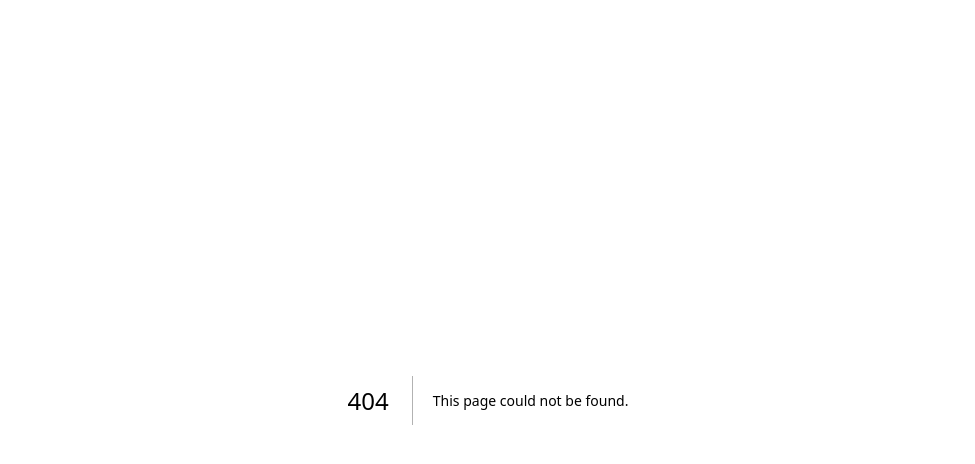
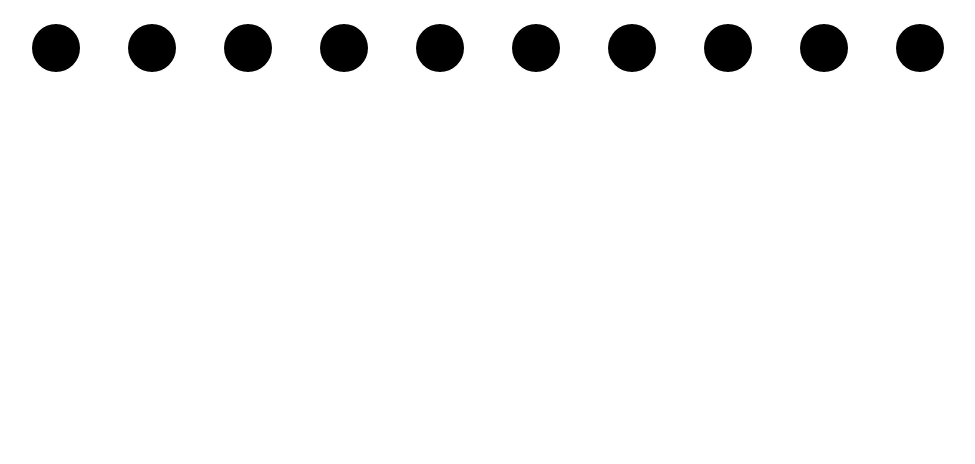
Before and after one commit to Tyasweningas/selvo, a Next.js app: page /dashboardcust in a window 1280 px wide. Before the commit this address had no page. Shown: the top 464 px of the page, without its empty margins (152-1127 px from the left). Built offline with nearby package versions, Linux system fonts and the light colour scheme.

Commit message:
save local change

```diff
--- /dev/null
+++ b/src/app/(customer)/dashboardcust/page.tsx
@@ -0,0 +1,38 @@
+export default function dashboardCust () {
+    return (
+        <div className="flex flex-col items-center">
+            <div className="flex flex-row gap-12 pt-6">
+                       <div className="bg-black rounded-full w-12 h-12 flex items-center justify-center">
+
+                       </div>
+                       <div className="bg-black rounded-full w-12 h-12 flex items-center justify-center">
+
+                       </div>
+                       <div className="bg-black rounded-full w-12 h-12 flex items-center justify-center">
+
+                       </div>
+                       <div className="bg-black rounded-full w-12 h-12 flex items-center justify-center">
+
+                       </div>
+                       <div className="bg-black rounded-full w-12 h-12 flex items-center justify-center">
+
+                       </div>
+                       <div className="bg-black rounded-full w-12 h-12 flex items-center justify-center">
+
+                       </div>
+                       <div className="bg-black rounded-full w-12 h-12 flex items-center justify-center">
+
+                       </div>
+                       <div className="bg-black rounded-full w-12 h-12 flex items-center justify-center">
+
+                       </div>
+                       <div className="bg-black rounded-full w-12 h-12 flex items-center justify-center">
+
+                       </div>
+                       <div className="bg-black rounded-full w-12 h-12 flex items-center justify-center">
+
+                       </div>
+            </div>
+        </div>
+    )
+}
--- a/src/app/(seller)/auth/page.tsx
+++ b/src/app/(seller)/auth/page.tsx
@@ -3,6 +3,7 @@ import React, { useState } from "react";
 import LoginForm from "@/features/seller/components/LoginForm";
 import RegisterForm from "@/features/seller/components/RegisterForm";
 import Navbar from "@/components/Navbar";
+import Footer from "@/components/Footer";
 
 
 export default function AuthPage() {
@@ -20,6 +21,7 @@ export default function AuthPage() {
         )}
       </div>
     </div>
+    <Footer />
     </>
   );
 }
--- a/src/app/page.tsx
+++ b/src/app/page.tsx
@@ -1,6 +1,3 @@
-import Navbar from "@/components/Navbar";
-import LoginForm from "@/features/seller/components/LoginForm";
-import RegisterForm from "@/features/seller/components/RegisterForm";
 import AuthPage from "./(seller)/auth/page";
 import Footer from "@/components/Footer";
 import SellerNavbar from "@/features/seller/components/SellerNavbar";
--- a/src/components/Footer.tsx
+++ b/src/components/Footer.tsx
@@ -1,10 +1,10 @@
-
 import Image from 'next/image'
 import LogoPolibatam from '@/assets/logo/Logo-Polibatam.png'
 import LogoTRPL from '@/assets/logo/Logo-TRPL.png'
 import LogoInstagram from '@/assets/logo/Logo-Instagram.png'
 import LogoTiktok from '@/assets/logo/Logo-Tiktok.png'
 import LogoTwitter from '@/assets/logo/Logo-Twitter.png'
+
 export default function Footer() {
     return (
         <>
--- a/src/components/Navbar.tsx
+++ b/src/components/Navbar.tsx
@@ -78,7 +78,7 @@ export default function Navbar() {
       </div>
 
 
-      <div className="flex h-[50px] w-full items-center bg-white px-10 text-sm font-medium text-[#1D1B20]">
+      <div className="flex gap-x-4 bg-white text-sm font-medium text-[#1D1B20] px-10">
         <select
             className="cursor-pointer bg-transparent pr-3 font-semibold text-black outline-none"
             defaultValue="all"
```
Also changed, not shown: src/components/Cart.tsx (added).
